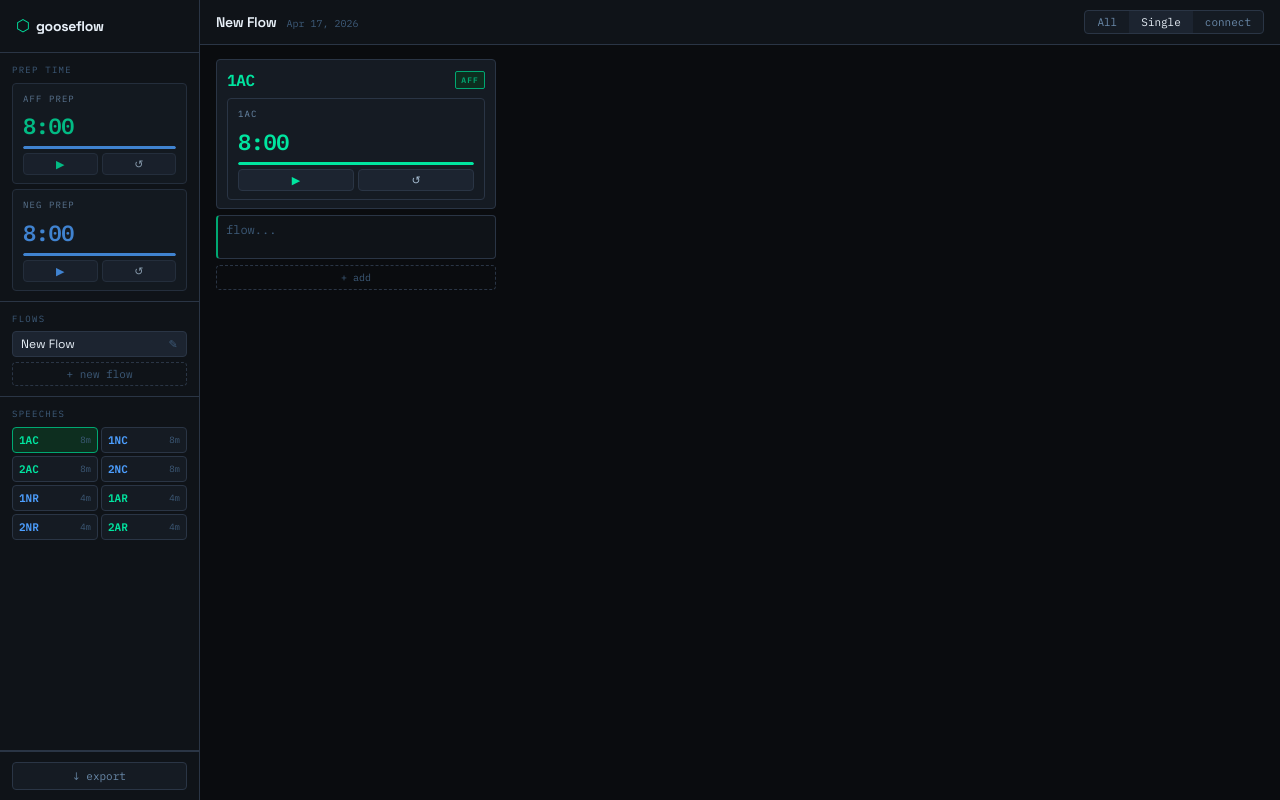
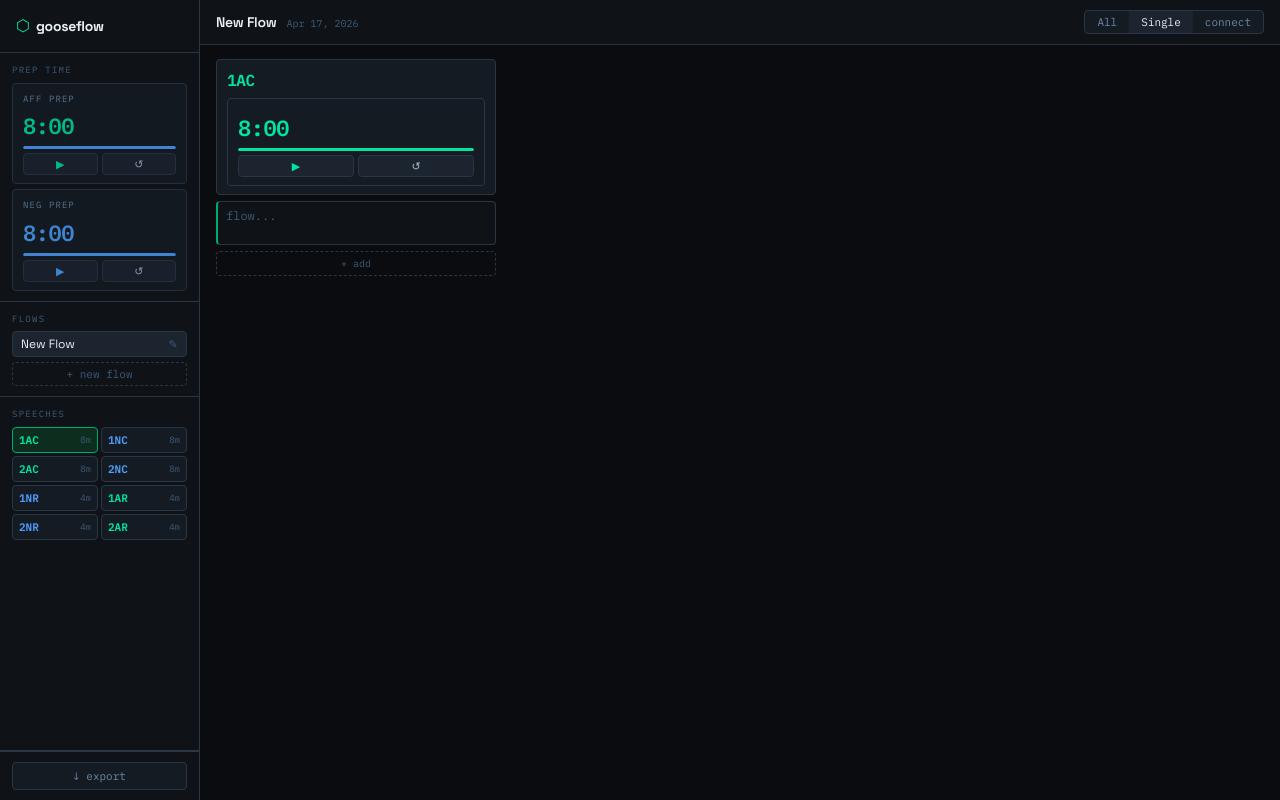
Before and after one commit to picklngoose/gooseflow, a React (Vite) app: page / in a window 1280 px wide. Built offline with nearby package versions, Linux system fonts and the light colour scheme.

Commit message:
Update SpeechColumn.jsx

```diff
--- a/SpeechColumn.jsx
+++ b/SpeechColumn.jsx
@@ -6,11 +6,8 @@ export function SpeechColumn({ speech, onUpdateCell, onAddCell, onDeleteCell, dr
   return (
     <div className={`${styles.column} ${styles[speech.side]}`}>
       <div className={styles.header}>
-        <div className={styles.headerTop}>
-          <span className={`${styles.label} ${styles[speech.side]}`}>{speech.label}</span>
-          <span className={`${styles.side} ${styles[speech.side]}`}>{speech.side.toUpperCase()}</span>
-        </div>
-        <Timer key={speech.id} duration={speech.time} label={speech.label} side={speech.side} />
+        <span className={`${styles.label} ${styles[speech.side]}`}>{speech.label}</span>
+        <Timer key={speech.id} duration={speech.time} side={speech.side} />
       </div>
 
       <div className={styles.cells}>
```
